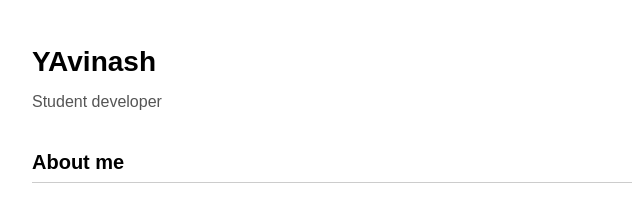
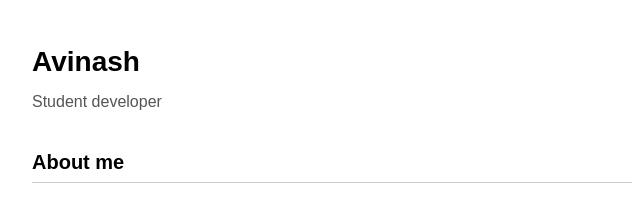
Before and after one commit to Atrophobicpalladium/My-portfolio, a plain HTML site: page index.html in a window 1280 px wide. Shown: the top 197 px of the page, 308-948 px from the left. Drawn offline with Linux system fonts and the light colour scheme.

Commit message:
Change header name from 'YAvinash' to 'Avinash'

```diff
--- a/index.html
+++ b/index.html
@@ -8,7 +8,7 @@
 </head>
 <body>
 <main>
-  <h1>YAvinash</h1>
+  <h1>Avinash</h1>
   <p class="role">Student developer</p>
 
   <h2>About me</h2>
```
